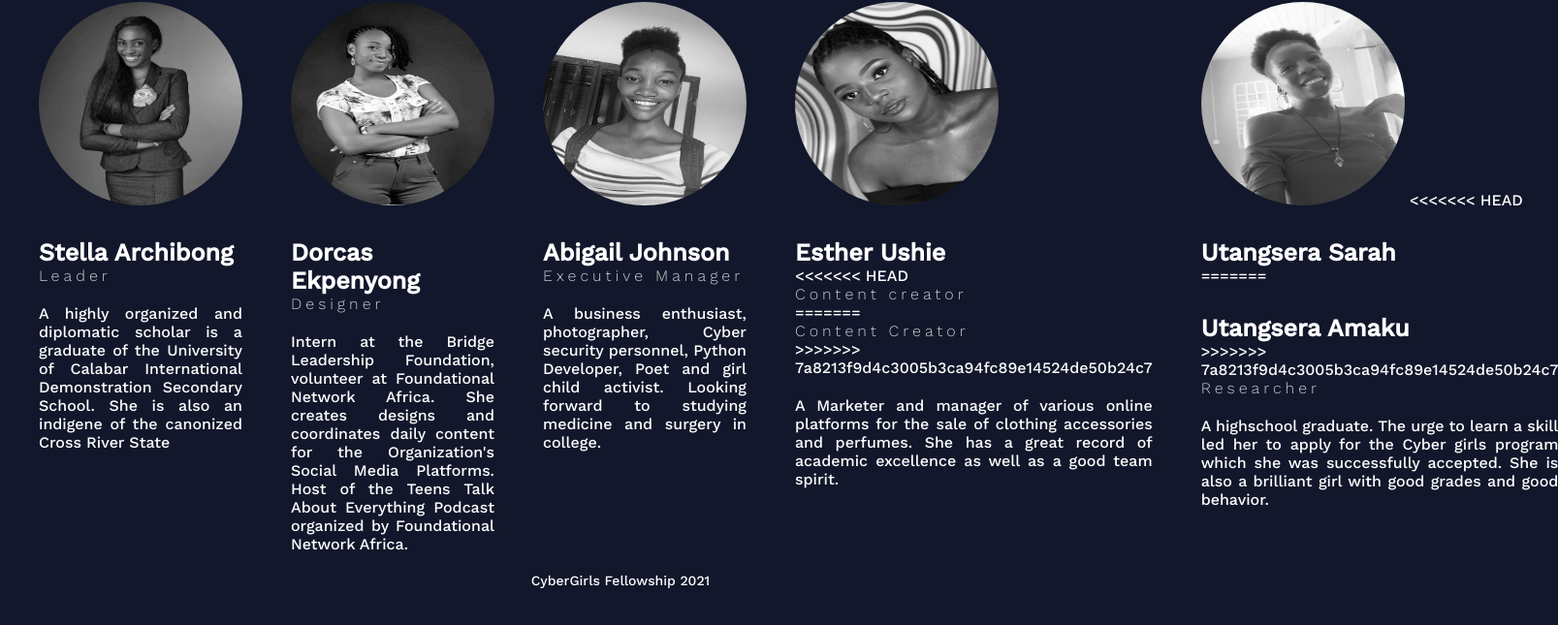
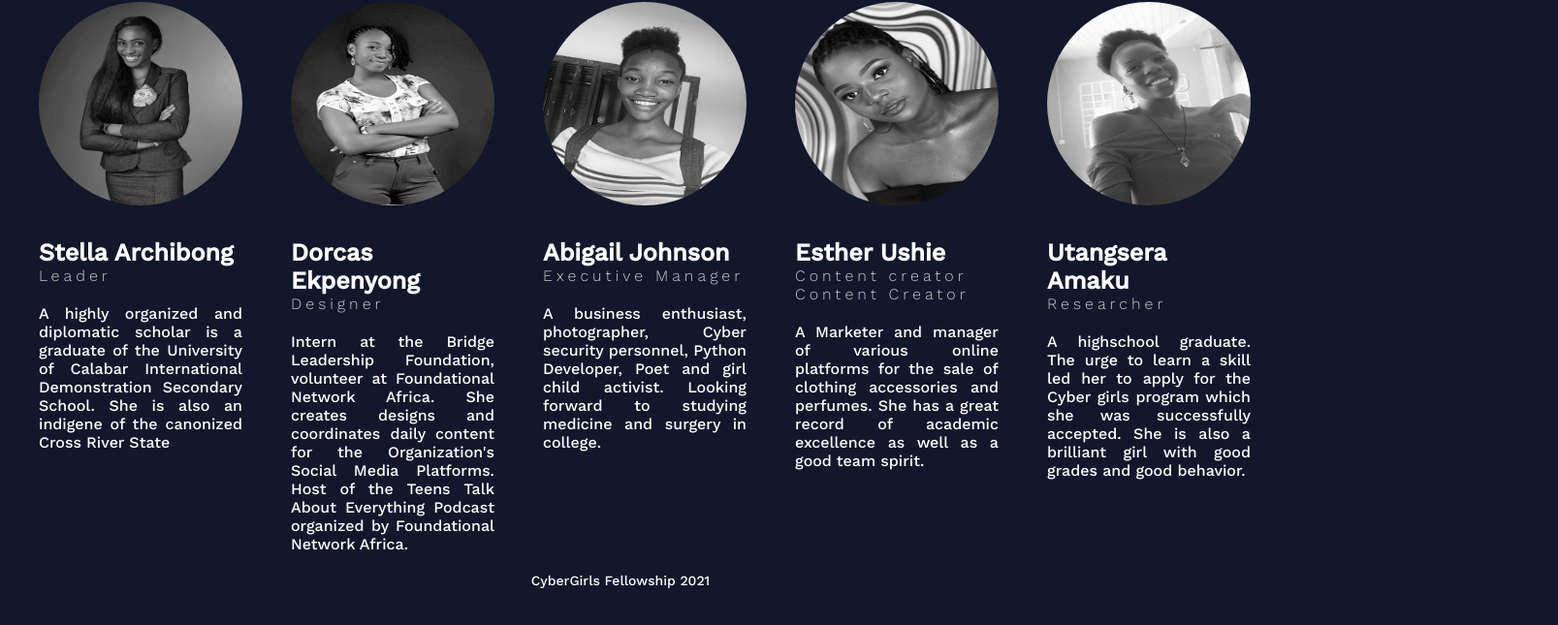
Before and after one commit to preciousjohn/Team-Incognito, a plain HTML site: page index.html in a window 1280 px wide. Shown: the part 109-754 px from the top of the page at 97% size, 1607 px wide, since content can reach past the window. Drawn offline with nearby package versions, Linux system fonts and the light colour scheme.

Commit message:
Update index.html

```diff
--- a/index.html
+++ b/index.html
@@ -43,11 +43,9 @@
                 <img src="images/esty.jpg" class="profile-pic">
 
                 <h3 class="title">Esther Ushie</h3>
-<<<<<<< HEAD
                 <h5>Content creator</h5>
-=======
+
                 <h5>Content Creator</h5>
->>>>>>> 7a8213f9d4c3005b3ca94fc89e14524de50b24c7
                 <p>A Marketer and manager of various online platforms for the sale of clothing accessories and perfumes.
                  She has a great record of academic excellence as well as a good team spirit.
                 </p>
@@ -56,11 +54,8 @@
              <div class="profile">
                 <img src="images/stella.jpg" class="profile-pic">
 
-<<<<<<< HEAD
-                <h3 class="title">Utangsera Sarah</h3>
-=======
+
                 <h3 class="title">Utangsera Amaku</h3>
->>>>>>> 7a8213f9d4c3005b3ca94fc89e14524de50b24c7
                 <h5>Researcher</h5>
                 <p>A highschool graduate. The urge to learn a skill led her to apply for the Cyber girls program which she was successfully accepted. She is also a brilliant girl with good grades and good behavior.</p>
              </div>
```
